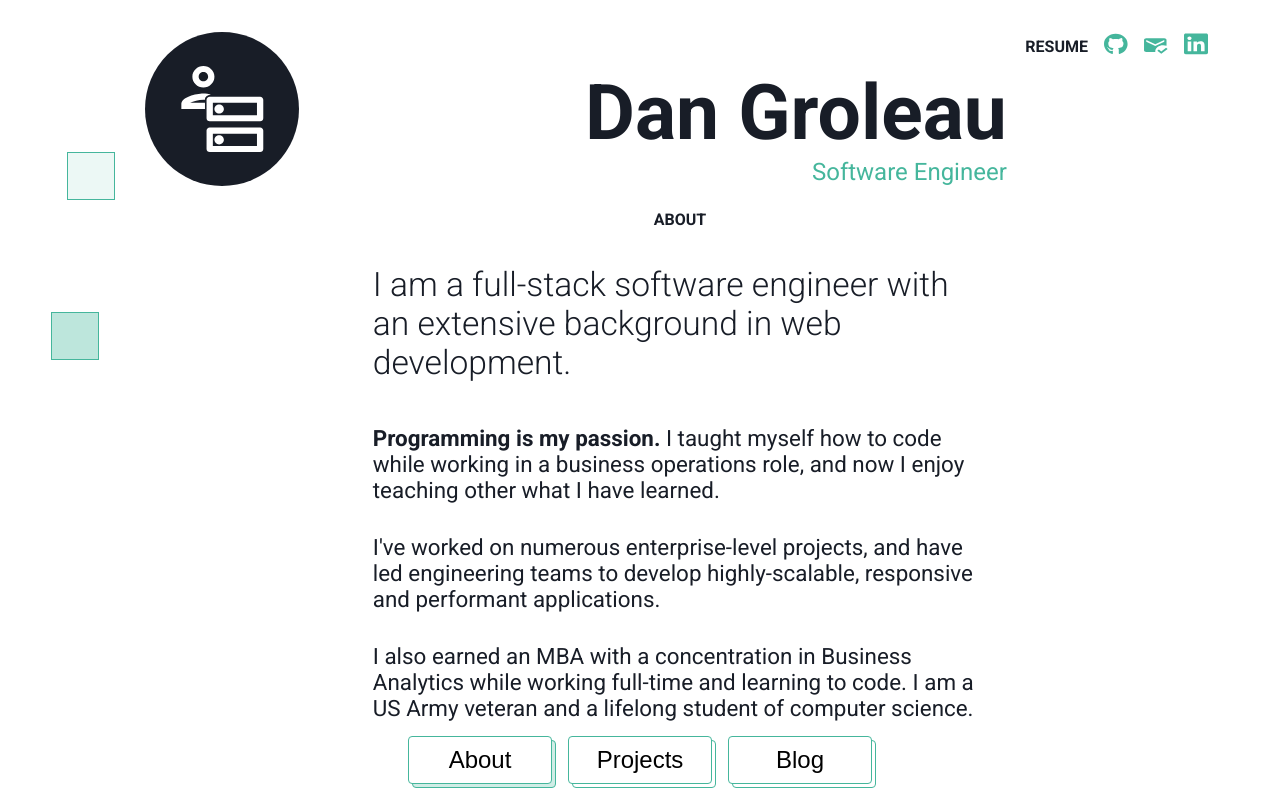
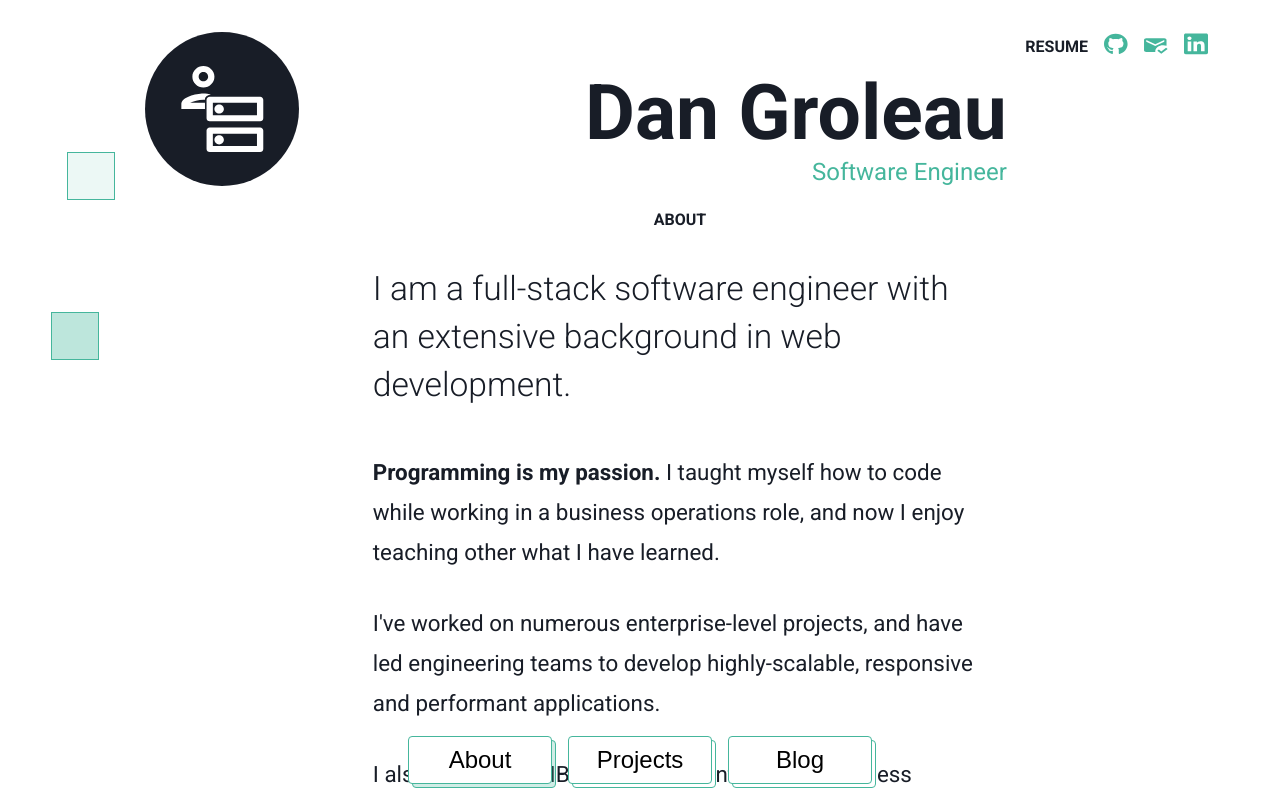
Before and after one commit to ddgroleau/portfolio_v2, a Next.js app: page / in a window 1280 px wide. Built offline with nearby package versions, Linux system fonts and the light colour scheme.

Commit message:
Updated about and blog component styles.

```diff
--- a/components/LinkedInIIcon.tsx
+++ b/components/LinkedInIcon.tsx
@@ -2,7 +2,7 @@
 import Link from 'next/link';
 import React from 'react';
 
-const LinkedInIIcon = () => {
+const LinkedInIcon = () => {
     return (
         <Link href="https://www.linkedin.com/in/dangroleau/" passHref>
             <a target="_blank">
@@ -14,4 +14,4 @@ const LinkedInIIcon = () => {
     );
 };
 
-export default LinkedInIIcon;
+export default LinkedInIcon;
--- a/components/about/About.module.css
+++ b/components/about/About.module.css
@@ -7,6 +7,8 @@
   min-width: 20rem;
   padding: 1rem;
   padding-top: 0;
+  margin-bottom: 5rem;
+  line-height: 2.5rem;
 }
 
 .content {
@@ -17,6 +19,7 @@
   min-width: 20rem;
 }
 .content h2 {
+  line-height: 3rem;
   font-weight: 300;
 }
 .content p {
--- a/components/about/About.module.scss
+++ b/components/about/About.module.scss
@@ -9,6 +9,8 @@
     min-width: 20rem;
     padding: 1rem;
     padding-top: 0;
+    margin-bottom: 5rem;
+    line-height: 2.5rem;
 }
 
 .content {
@@ -18,6 +20,7 @@
     max-width: 80%;
     min-width: 20rem;
     h2 {
+        line-height: 3rem;
         font-weight: 300;
     }
     p {
--- a/components/blog/Blog.module.css
+++ b/components/blog/Blog.module.css
@@ -6,7 +6,9 @@
   border-radius: 4px;
   min-width: 20rem;
   padding: 1rem;
+  margin-bottom: 5rem;
   padding-top: 0;
+  line-height: 2.5rem;
 }
 
 .content {
@@ -18,6 +20,7 @@
 }
 .content h2 {
   font-weight: 300;
+  line-height: 3rem;
 }
 .content p {
   margin-block: 1.2vw;
--- a/components/blog/Blog.module.scss
+++ b/components/blog/Blog.module.scss
@@ -8,7 +8,9 @@
     border-radius: 4px;
     min-width: 20rem;
     padding: 1rem;
+    margin-bottom: 5rem;
     padding-top: 0;
+    line-height: 2.5rem;
 }
 
 .content {
@@ -19,6 +21,7 @@
     min-width: 20rem;
     h2 {
         font-weight: 300;
+        line-height: 3rem;
     }
     p {
         margin-block: 1.2vw;
--- a/pages/index.tsx
+++ b/pages/index.tsx
@@ -7,7 +7,7 @@ import DimensionalButton from '../components/dimensional-button/DimensionalButto
 import DoubleArrowButton from '../components/DoubleArrowButton';
 import EmailIcon from '../components/EmailIcon';
 import GitHubIcon from '../components/GitHubIcon';
-import LinkedInIIcon from '../components/LinkedInIIcon';
+import LinkedInIcon from '../components/LinkedInIcon';
 import Logo from '../components/Logo';
 import styles from '../styles/Home.module.css';
 import projects from '../projects';
@@ -63,7 +63,7 @@ const Home: NextPage = () => {
                                 </strong>
                                 <GitHubIcon/>
                                 <EmailIcon/>
-                                <LinkedInIIcon/>
+                                <LinkedInIcon/>
                             </div>
                             <div>
                                 <h1>Dan Groleau</h1>
```
Also changed, not shown: 2 other files (tests, documents, lock files or other folders).
